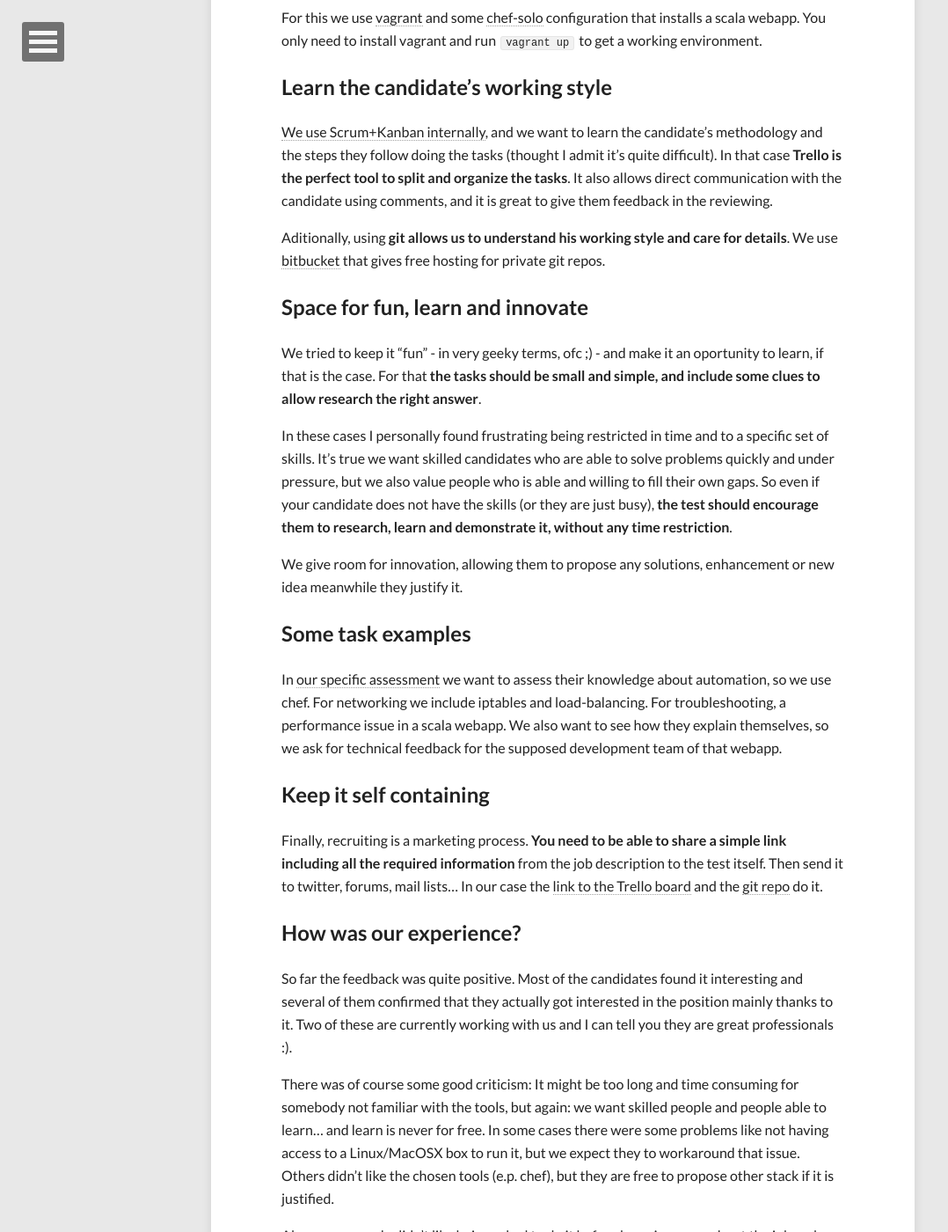
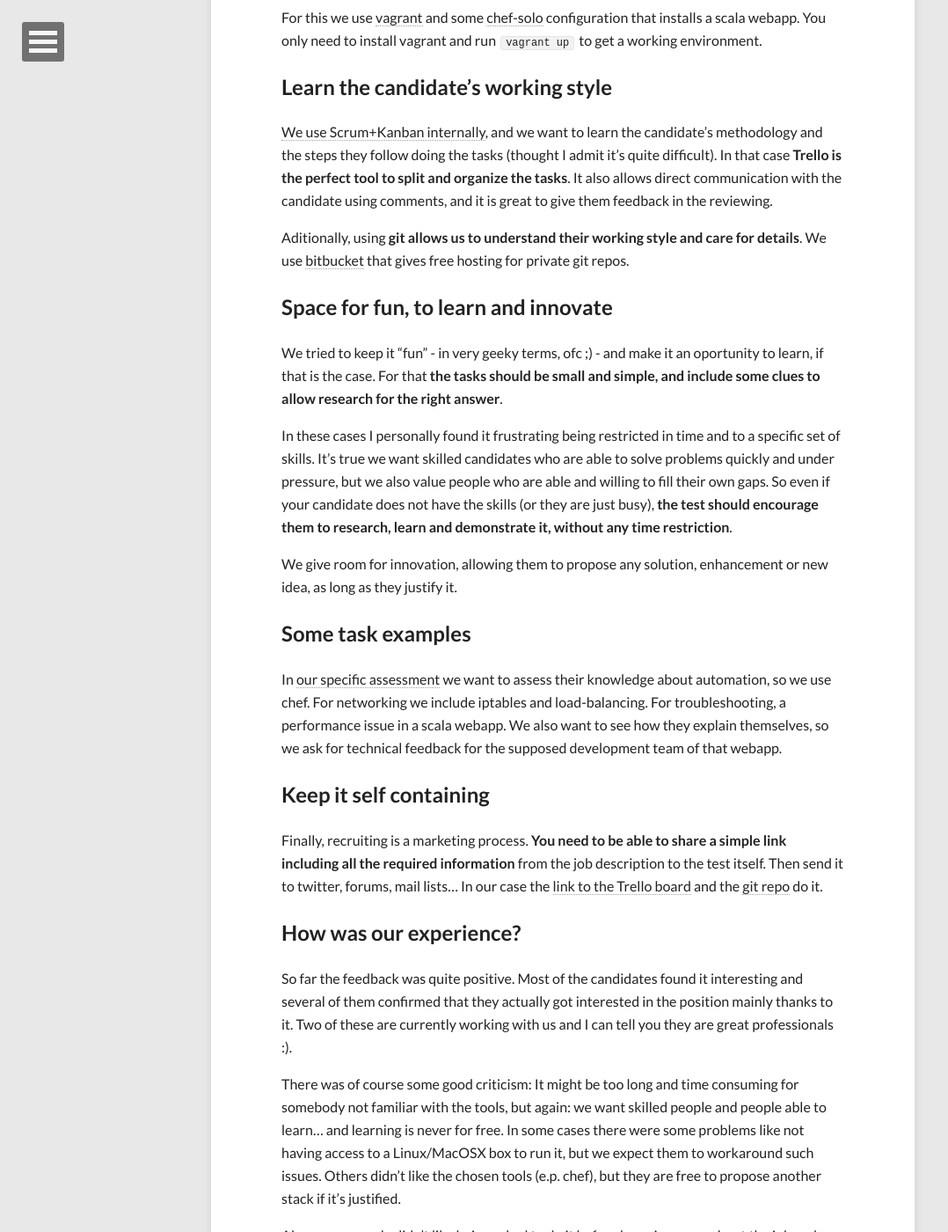
Before and after one commit to keymon/springerpe.github.io, a Jekyll site: the page built from _posts/2014-05-21-the-other-side-of-a-technical-assessement.md, in a window 1280 px wide and 1400 px high, scrolled down 1631 px. Shown: the whole window at 88% size, without its empty margins (0-1078 px from the left). Built offline with Jekyll 4.4.1, drawn with Linux system fonts in a browser that asks for light colours; nearby versions of some CDN libraries; comment, search, counter and statistics services are not loaded; some of the changed text lies outside the part shown.

Commit message:
corrected typos

```diff
--- a/_posts/2014-05-21-the-other-side-of-a-technical-assessement.md
+++ b/_posts/2014-05-21-the-other-side-of-a-technical-assessement.md
@@ -14,22 +14,22 @@
 
 Have you ever though that your technical assessment can help you to attract the right people?
 
-Early last year I took an more active role in the recruiting process of a Systems Engineer - [sadly aka DevOps Engineer](http://www.infoq.com/news/2014/03/devops) - for the development team I was member of in [Springer](http://joinit.springer.com/). Specifically I was involved in the technical process, reviewing CV's and being part of the face to face technical interviews.
+Early last year I took a more active role in the recruiting process for a Systems Engineer - [sadly aka DevOps Engineer](http://www.infoq.com/news/2014/03/devops) - for the development team I was member of in [Springer](http://joinit.springer.com/). Specifically I was involved in the technical process, reviewing CV's and being part of the face to face technical interviews.
 
-Soon I got myself in the skin of the candidates, and I recalled the multiple times I was in that side. One of the parts that I always found interesting was the *technical assessments*.
+Soon I got myself in the skin of the candidates, and I recalled the multiple times I was on that side. One of the parts that I always found interesting was the *technical assessments*.
 
 My personal view of the technical assessment
 ----------------------------------
 
 Usually the main goal of these assessments is just filter out candidates to reduce the time "wasted" by your engineers and, maybe, provide some context for some questioning later. I also think that **prompt feedback is quite a fair point**, but IMHO these assessments are much more than that.
 
-When I did these tests as candidate I was wondering about the job, drawing a picture of how much they care about recruiting, how skilled more o less the team could be, which technologies they used or even how interesting the position could be. All of it just based on some technical tasks.
+When I did these tests as a candidate I was wondering about the job, drawing a picture of how much they care about recruiting, how skilled more or less the team could be, which technologies they used or even how interesting the position could be. All of it just based on some technical tasks.
 
 These tests are usually the very first contact of the candidate with the engineering team and **the candidate will also evaluate the position and your team based on these assessments**. With that in mind, the technical assessment is even more important than the job description.
 
 So, although by that date we were able to hire amazing people, we decided to put some effort creating [our very own assessment](https://trello.com/b/5qMF0d5A/springer-platform-engineer-assessment).
 
-So far the experience has been quite positive. And I would like to share with you the premises we followed, what we were looking for, and our experiences in the last months.
+So far the experience has been quite positive. And I would like to share with you the premises we followed, what we were looking for and our experiences in the last months.
 
 
 "Running software over comprehensive documentation"
@@ -50,19 +50,19 @@
 
 [We use Scrum+Kanban internally]({% post_url 2014-05-10-how-we-work %}), and we want to learn the candidate's methodology and the steps they follow doing the tasks (thought I admit it's quite difficult). In that case **[Trello](http://trello.com) is the perfect tool to split and organize the tasks**. It also allows direct communication with the candidate using comments, and it is great to give them feedback in the reviewing.
 
-Aditionally, using **[git](http://git-scm.com/) allows us to understand his working style and [care for details](http://bit.ly/1kmXUF3)**. We use [bitbucket](http://bitbucket.org) that gives free hosting for private git repos.
+Aditionally, using **[git](http://git-scm.com/) allows us to understand their working style and [care for details](http://bit.ly/1kmXUF3)**. We use [bitbucket](http://bitbucket.org) that gives free hosting for private git repos.
 
 
 
 
-Space for fun, learn and innovate
+Space for fun, to learn and innovate
 ---------------------------------
 
-We tried to keep it "fun" - in very geeky terms, ofc ;) - and make it an oportunity to learn, if that is the case. For that **the tasks should be small and simple, and include some clues to allow research the right answer**.
+We tried to keep it "fun" - in very geeky terms, ofc ;) - and make it an oportunity to learn, if that is the case. For that **the tasks should be small and simple, and include some clues to allow research for the right answer**.
 
-In these cases I personally found frustrating being restricted in time and to a specific set of skills. It's true we want skilled candidates who are able to solve problems quickly and under pressure, but we also value people who is able and willing to fill their own gaps. So even if your candidate does not have the skills (or they are just busy), **the test should encourage them to research, learn and demonstrate it, without any time restriction**.
+In these cases I personally found it frustrating being restricted in time and to a specific set of skills. It's true we want skilled candidates who are able to solve problems quickly and under pressure, but we also value people who are able and willing to fill their own gaps. So even if your candidate does not have the skills (or they are just busy), **the test should encourage them to research, learn and demonstrate it, without any time restriction**.
 
-We give room for innovation, allowing them to propose any solutions, enhancement or new idea meanwhile they justify it.
+We give room for innovation, allowing them to propose any solution, enhancement or new idea, as long as they justify it.
 
 Some task examples
 ------------------
@@ -80,7 +80,7 @@
 
 So far the feedback was quite positive. Most of the candidates found it interesting and several of them confirmed that they actually got interested in the position mainly thanks to it. Two of these are currently working with us and I can tell you they are great professionals :).
 
-There was of course some good criticism: It might be too long and time consuming for somebody not familiar with the tools, but again: we want skilled people and people able to learn... and learn is never for free. In some cases there were some problems like not having access to a Linux/MacOSX box to run it, but we expect they to workaround that issue. Others didn't like the chosen tools (e.p. chef), but they are free to propose other stack if it is justified.
+There was of course some good criticism: It might be too long and time consuming for somebody not familiar with the tools, but again: we want skilled people and people able to learn... and learning is never for free. In some cases there were some problems like not having access to a Linux/MacOSX box to run it, but we expect them to workaround such issues. Others didn't like the chosen tools (e.p. chef), but they are free to propose another stack if it's justified.
 
 Also, some people didn't like being asked to do it before knowing more about the job and being sure it was worth it. To be sincere I still don't really know when is the right moment to ask to complete it, before or after a first interview.
 
```
Also changed, not shown: other parts of _posts/2014-05-21-the-other-side-of-a-technical-assessement.md (+1 -1 lines).
